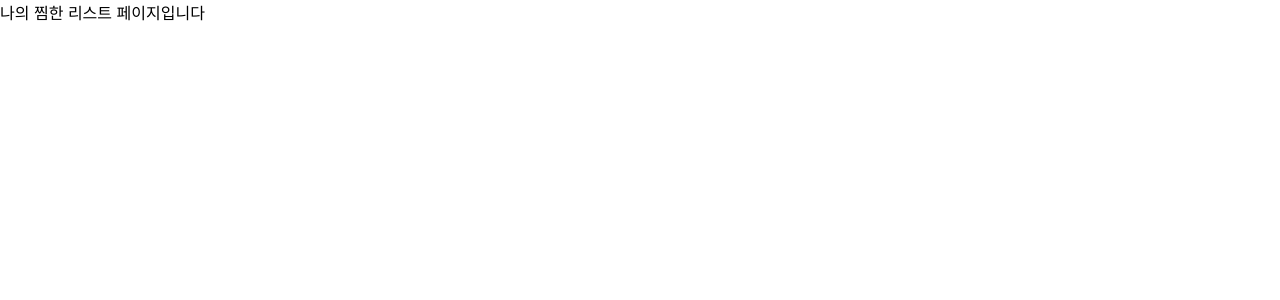
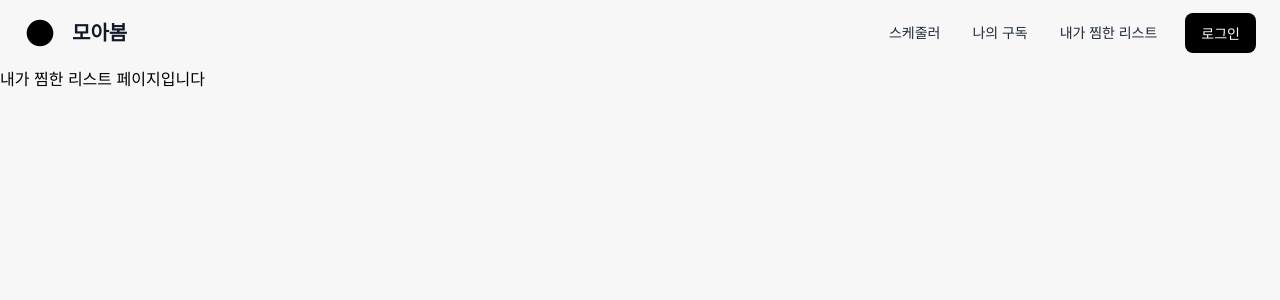
Before and after one commit to SE-MoaBom/SE-MoaBom-Front, a React (Vite) app: page /wishlist in a window 1280 px wide. Shown: the top 300 px of the page. Built offline with nearby package versions, Linux system fonts and the light colour scheme.

Commit message:
헤더 추가

```diff
--- a/src/pages/LoginPage.tsx
+++ b/src/pages/LoginPage.tsx
@@ -1,10 +1,12 @@
 import React from "react";
+import Header from "../components/Header";
 
 const LoginPage: React.FC = () => {
   return (
-    <>
+    <div className="login-page">
+      <Header />
       <div>로그인 페이지입니다</div>
-    </>
+    </div>
   );
 };
 
--- a/src/pages/ProfilePage.tsx
+++ b/src/pages/ProfilePage.tsx
@@ -1,10 +1,12 @@
 import React from "react";
+import Header from "../components/Header";
 
 const ProfilePage: React.FC = () => {
   return (
-    <>
+    <div className="profile-page">
+      <Header />
       <div>프로필 페이지입니다</div>
-    </>
+    </div>
   );
 };
 
--- a/src/pages/SchedulerPage.tsx
+++ b/src/pages/SchedulerPage.tsx
@@ -1,10 +1,12 @@
 import React from "react";
+import Header from "../components/Header";
 
 const SchedulerPage: React.FC = () => {
   return (
-    <>
+    <div className="scheduler-page">
+      <Header />
       <div>스케줄러 페이지입니다</div>
-    </>
+    </div>
   );
 };
 
--- a/src/pages/SignupPage.tsx
+++ b/src/pages/SignupPage.tsx
@@ -1,11 +1,13 @@
 import React from "react";
+import Header from "../components/Header";
 
-const SchedulerPage: React.FC = () => {
+const SignupPage: React.FC = () => {
   return (
-    <>
-      <div>스케줄러 페이지입니다</div>
-    </>
+    <div className="signup-page">
+      <Header />
+      <div>회원가입 페이지입니다</div>
+    </div>
   );
 };
 
-export default SchedulerPage;
+export default SignupPage;
--- a/src/pages/SubscribePage.tsx
+++ b/src/pages/SubscribePage.tsx
@@ -1,10 +1,12 @@
 import React from "react";
+import Header from "../components/Header";
 
 const SubscribePage: React.FC = () => {
   return (
-    <>
+    <div className="main-page">
+      <Header />
       <div>구독 관리 페이지입니다</div>
-    </>
+    </div>
   );
 };
 
--- a/src/pages/WishlistPage.tsx
+++ b/src/pages/WishlistPage.tsx
@@ -1,10 +1,12 @@
 import React from "react";
+import Header from "../components/Header";
 
 const WishlistPage: React.FC = () => {
   return (
-    <>
-      <div>나의 찜한 리스트 페이지입니다</div>
-    </>
+    <div className="main-page">
+      <Header />
+      <div>내가 찜한 리스트 페이지입니다</div>
+    </div>
   );
 };
 
```
